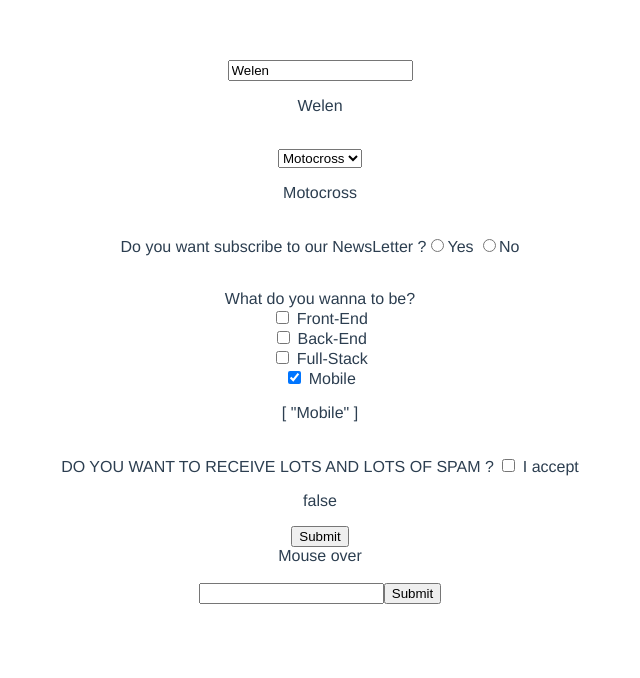
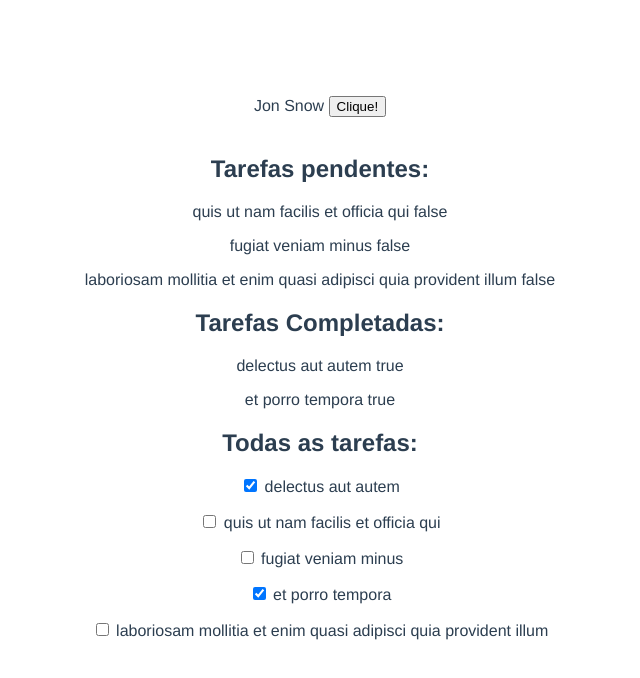
Before and after one commit to Welen1911/Learn_vue, a Vue app: page / in a window 1280 px wide. Shown: the top 678 px of the page, without its empty margins (320-960 px from the left). Built offline with nearby package versions, Linux system fonts and the light colour scheme.

Commit message:
Feat: computed

```diff
--- a/src/App.vue
+++ b/src/App.vue
@@ -1,17 +1,21 @@
 <template>
   <!-- <TheHeader v-if="showHeader"/> -->
-  <TheForm></TheForm>
+  <!-- <TheForm></TheForm> -->
+  <br><br>
+  <TheComputed></TheComputed>
 </template>
 
 <script>
 // import TheHeader from './components/TheHeader.vue';
-import TheForm from './components/TheForm.vue';
+// import TheForm from './components/TheForm.vue';
+import TheComputed from './components/TheComputed.vue';
 
 export default {
   name: 'App',
   components: {
     // TheHeader
-    TheForm
+    // TheForm,
+    TheComputed,
   },
   data() {
     return {
--- /dev/null
+++ b/src/components/TheComputed.vue
@@ -0,0 +1,77 @@
+<template>
+    {{ fullName }}
+    <button @click="onClick">Clique!</button>
+    <br><br>
+    <h2>Tarefas pendentes:</h2>
+    <div v-for="todo in uncompletedTodos" :key="todo.id">
+        <p>{{ todo.title }} <span>{{ todo.completed }}</span></p>
+    </div>
+    <h2>Tarefas Completadas:</h2>
+    <div v-for="todo in completedTodos" :key="todo.id">
+        <p>{{ todo.title }} <span>{{ todo.completed }}</span></p>
+    </div>
+    <h2>Todas as tarefas:</h2>
+    <div v-for="todo in todos" :key="todo.id">
+        <p><input type="checkbox" v-model="todo.completed"> {{ todo.title }}</p>
+    </div>
+</template>
+<script>
+export default {
+    data() {
+        return {
+            user: {
+                firstName: 'Jon',
+                lastName: 'Snow'
+            },
+            todos: [
+                {
+                    "userId": 1,
+                    "id": 1,
+                    "title": "delectus aut autem",
+                    "completed": true
+                },
+                {
+                    "userId": 1,
+                    "id": 2,
+                    "title": "quis ut nam facilis et officia qui",
+                    "completed": false
+                },
+                {
+                    "userId": 1,
+                    "id": 3,
+                    "title": "fugiat veniam minus",
+                    "completed": false
+                },
+                {
+                    "userId": 1,
+                    "id": 4,
+                    "title": "et porro tempora",
+                    "completed": true
+                },
+                {
+                    "userId": 1,
+                    "id": 5,
+                    "title": "laboriosam mollitia et enim quasi adipisci quia provident illum",
+                    "completed": false
+                }
+            ]
+        }
+    },
+    computed: {
+        fullName() {
+            return `${this.user.firstName} ${this.user.lastName}`;
+        },
+        uncompletedTodos() {
+            return this.todos.filter(todo => !todo.completed);
+        },
+        completedTodos() {
+            return this.todos.filter(todo => todo.completed);
+        }
+    },
+    methods: {
+        onClick() {
+            console.log(this);
+        }
+    }
+}
+</script>
```
